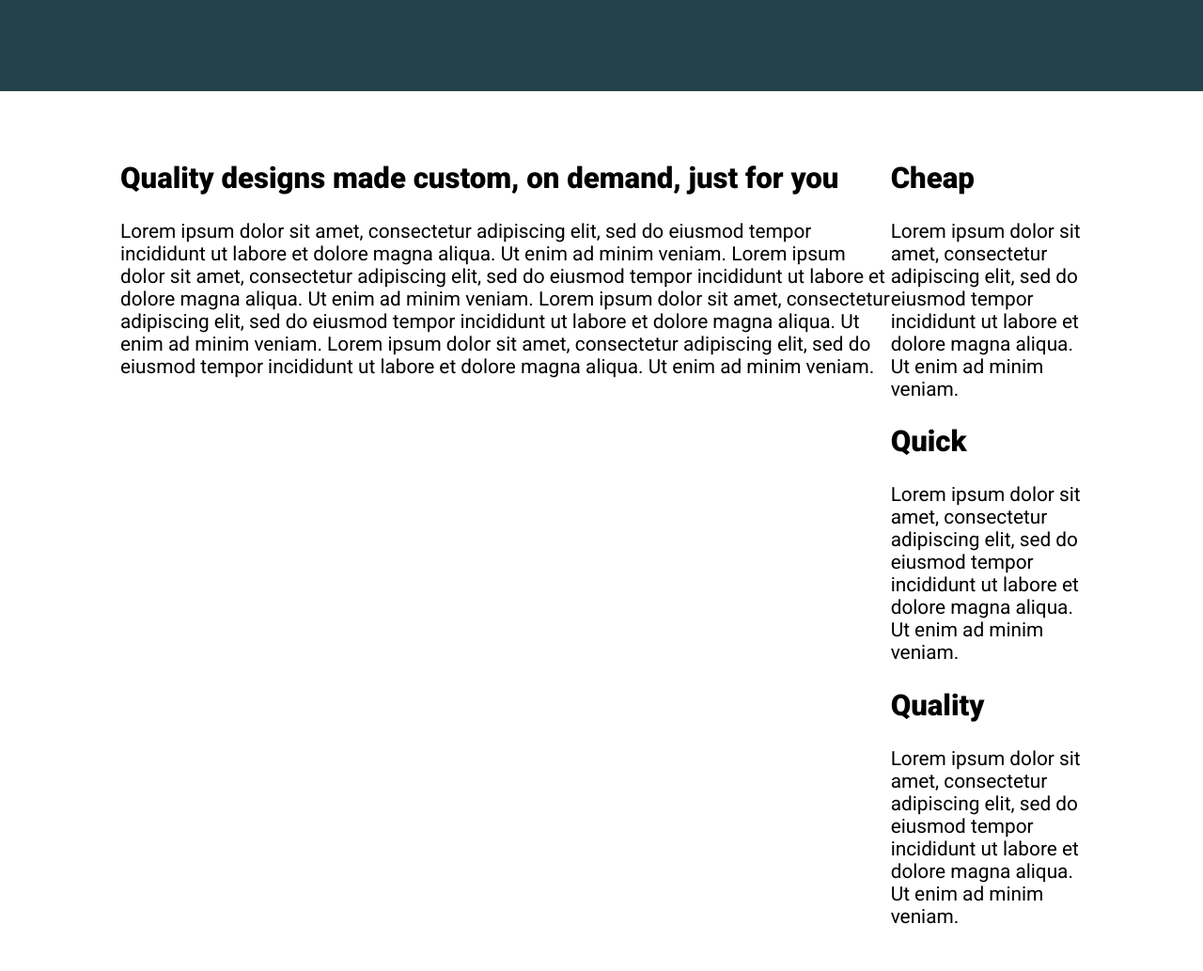
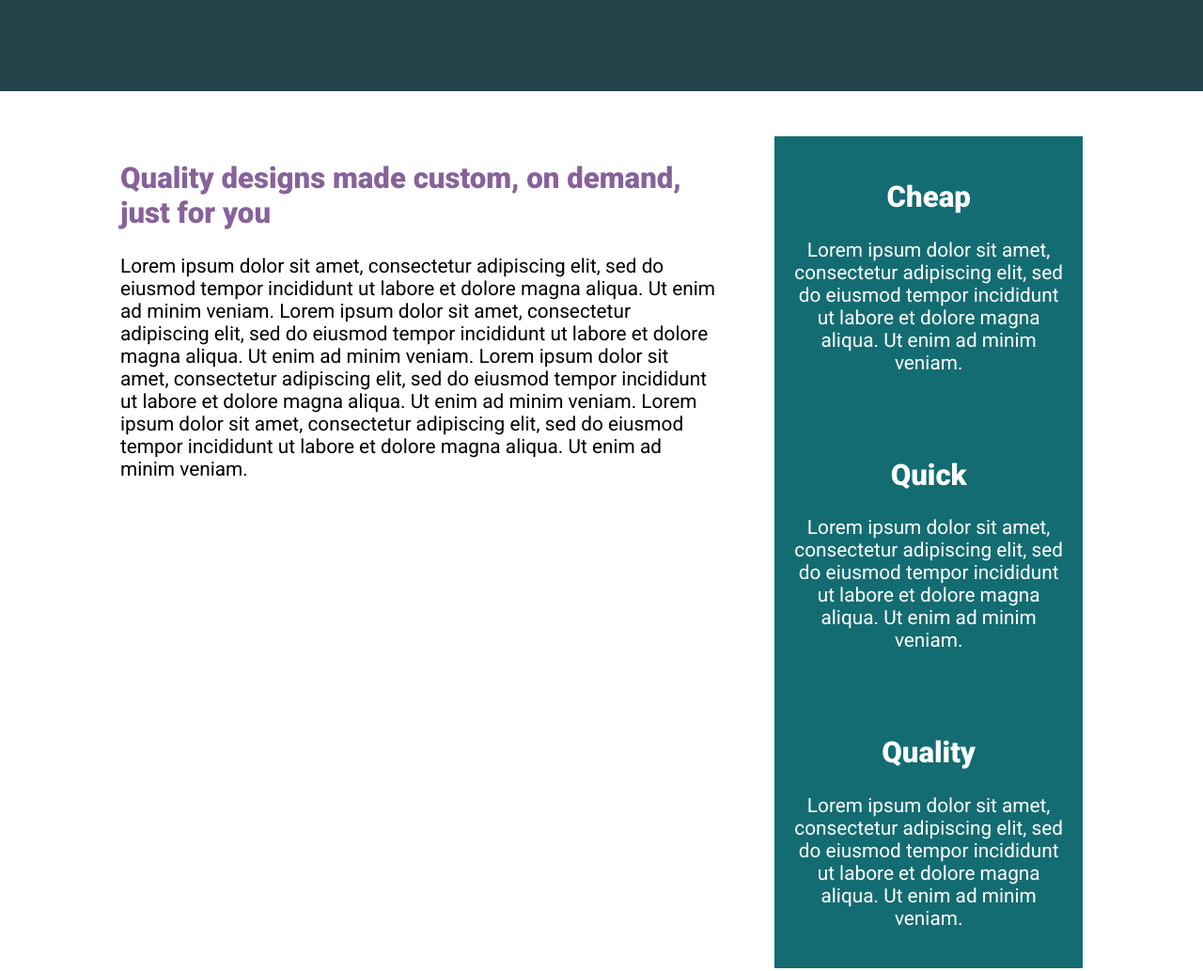
Before and after one commit to maj-rf/kp-css, a plain HTML site: page flex_challenge_2/index.html in a window 1280 px wide. Shown: the part 439-1472 px from the top of the page at 94% size. Drawn offline with Linux system fonts and the light colour scheme.

Commit message:
remove redundant css code

```diff
--- a/flex_challenge_2/style.css
+++ b/flex_challenge_2/style.css
@@ -1,7 +1,11 @@
 /*
 ////// For this challenge ///////
 
-- All text is in the text.md file
+- All text is in the JS section
+  this pen
+- Use this code for the image
+  (not the same image!)
+  <img src="https://unsplash.it/386/292" alt="">
 
 // Requirements
 1. Refer to the design specs for the
@@ -41,7 +45,12 @@ h1 {
 
 .row {
   display: flex;
-  justify-content: center;
+  justify-content: space-between;
+  gap: 30px;
+}
+
+.col {
+  width: 100%;
 }
 
 .hero {
@@ -50,12 +59,13 @@ h1 {
   color: #fff;
 }
 
-.hero__text {
+.hero__text,
+.primary {
   width: 62%;
 }
 
 .hero__img {
-  width: 38%;
+  width: 32%;
   align-self: flex-start;
 }
 
@@ -83,13 +93,17 @@ h1 {
   padding: 3rem 0;
 }
 
-.left {
-  max-width: 62%;
+.primary h2 {
+  color: #87629a;
 }
 
-.right {
-  max-width: 38%;
+.sidebar {
+  width: 32%;
   background-color: #136c72;
   color: white;
   text-align: center;
 }
+
+.card {
+  padding: 1em;
+}
```
